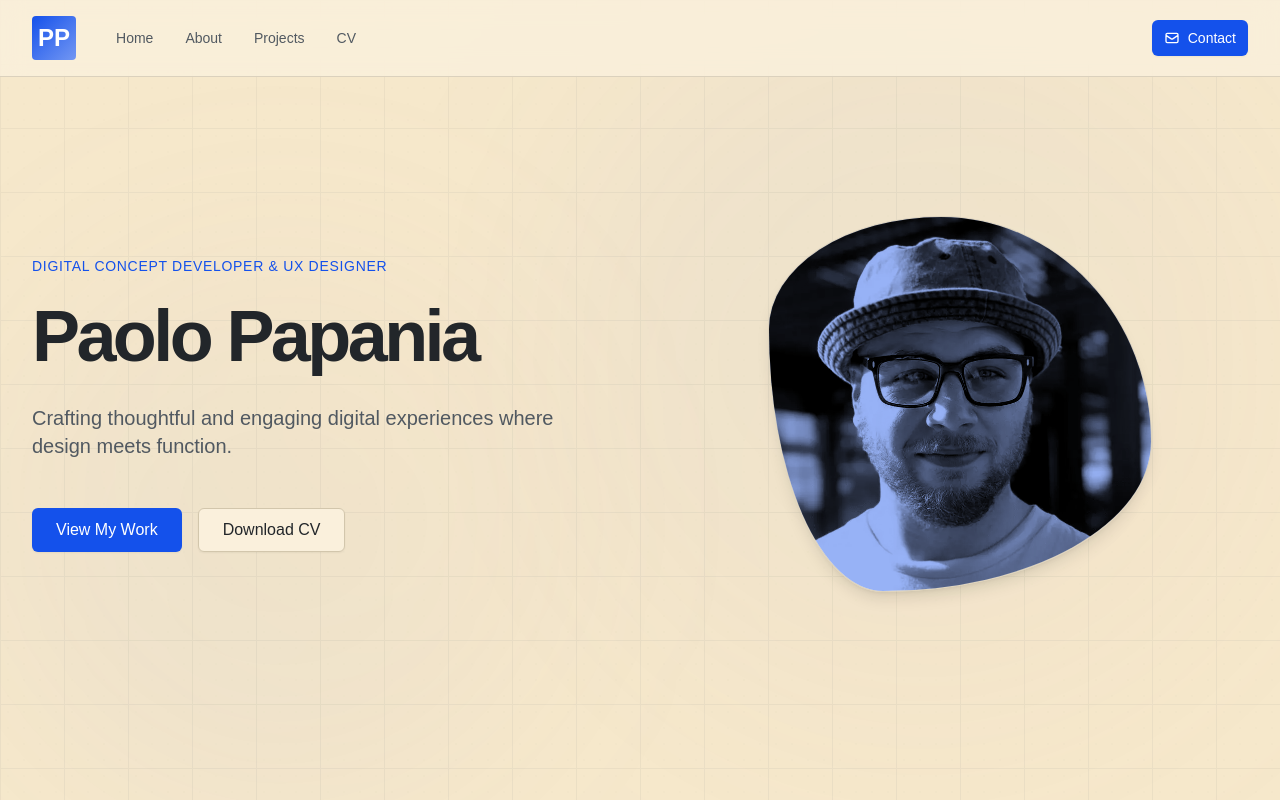
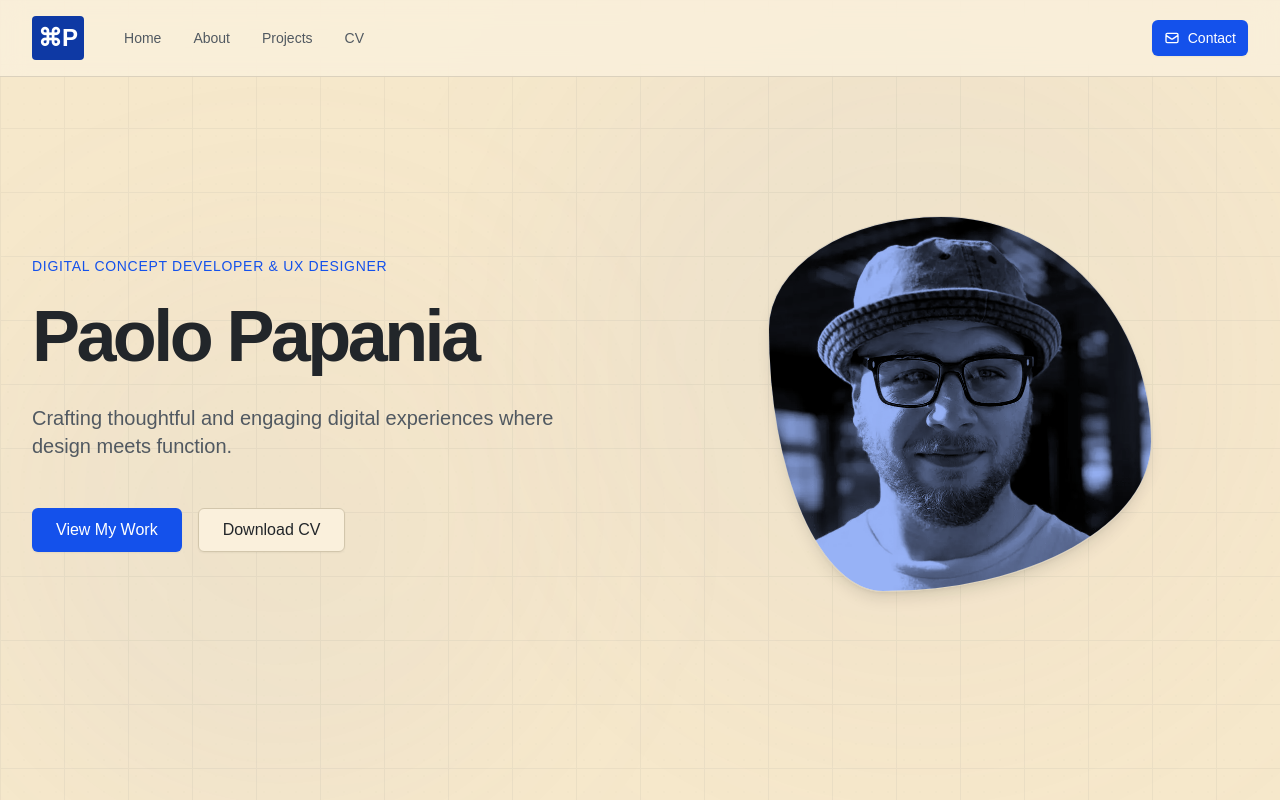
Before and after one commit to PapaniaP/Portfolio, an Astro site: page / in a window 1280 px wide. Shown: the top 800 px of the page. Built offline with nearby package versions, Linux system fonts and the light colour scheme; Astro itself is replaced by a stand-in of ours.

Commit message:
update logo & test pipeline

```diff
--- a/src/layouts/Layout.astro
+++ b/src/layouts/Layout.astro
@@ -50,8 +50,8 @@ const {
 			<div class="container mx-auto px-6 md:px-8 py-4">
 				<nav class="flex items-center justify-between">
 					<div class="flex items-center gap-8">
-						<a href="/" class="text-2xl font-bold text-text-primary flex items-center">
-							<span class="bg-gradient-to-br from-brand-primary to-brand-primary-light p-1.5 rounded text-text-inverted mr-2">PP</span>
+						<a href="/" class="text-2xl font-bold text-text-inverted flex items-center">
+							<span class="bg-brand-primary-dark p-1.5 rounded text-text-inverted mr-2">⌘P</span>
 
 						</a>
 						<ul class="hidden md:flex items-center gap-8">
```
